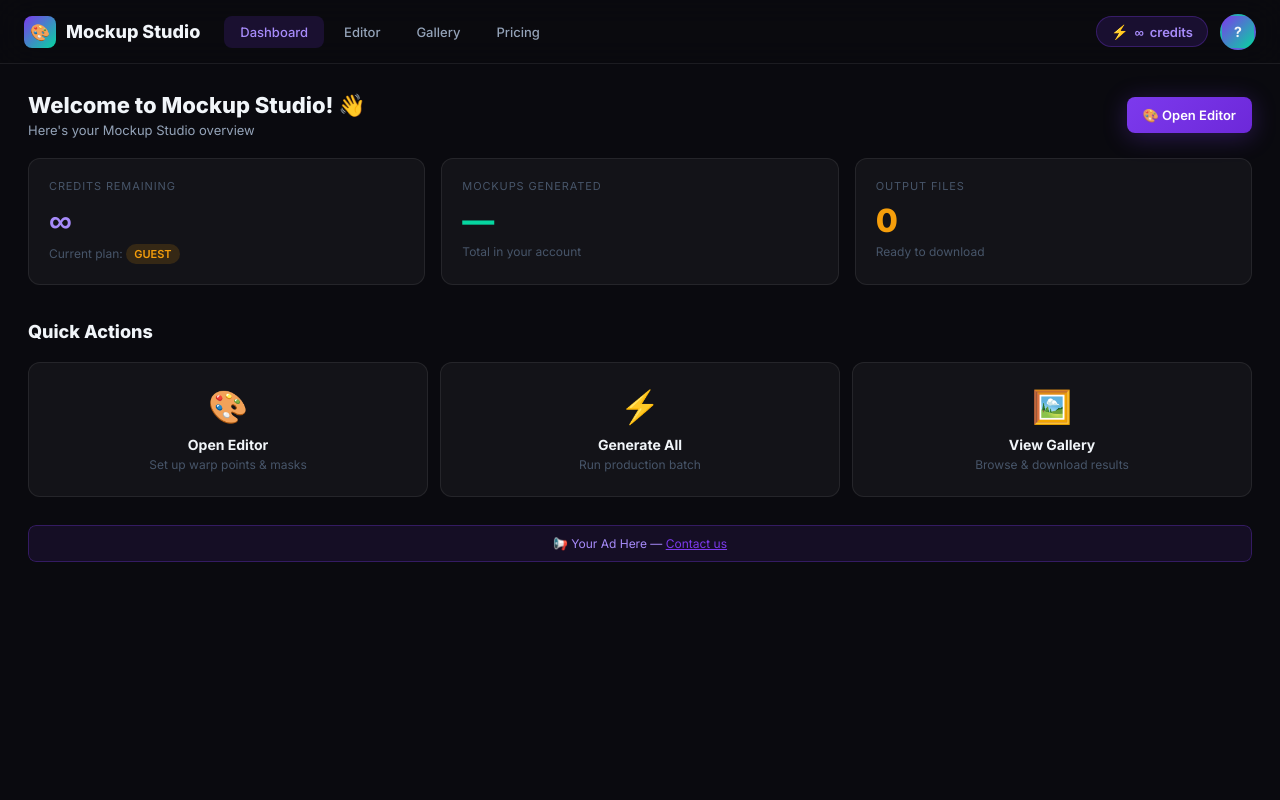
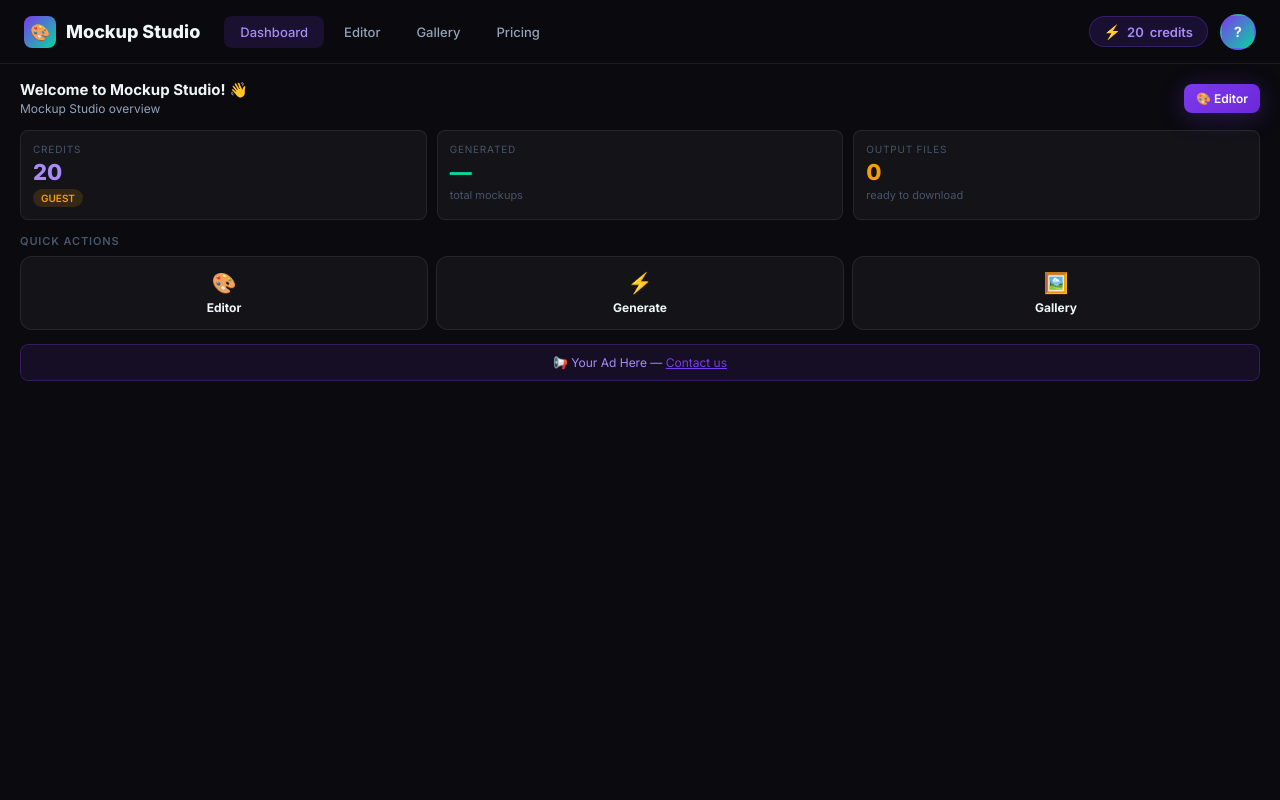
Before and after one commit to turkerpro/MockupStudio, a Flask app: page /studio in a window 1280 px wide. Run offline with Flask 3, Linux system fonts and the light colour scheme; data that the repository does not hold is empty.

Commit message:
fix: compact dashboard layout and enforce 2 credits per mockup with guest session tracking

```diff
--- a/app.py
+++ b/app.py
@@ -219,7 +219,9 @@ def logout():
 def me():
     u = current_user()
     if not u:
-        return jsonify({'user': None})
+        if 'guest_credits' not in session:
+            session['guest_credits'] = 20
+        return jsonify({'user': None, 'guest_credits': session['guest_credits']})
     return jsonify({'user': {k: v for k, v in u.items() if k != 'password'}})
 
 # --- Main APIs ---
@@ -262,14 +264,20 @@ def generate_mockups():
     bg_count = len([f for f in os.listdir(app.config['BACKGROUNDS_FOLDER']) if f.lower().endswith(('.jpg', '.jpeg', '.png'))])
     total = design_count * bg_count
 
-    # Only deduct credits if user is logged in
-    cost = 0
+    # Every mockup costs exactly 2 credits
+    cost = total * 2
+
     if u:
-        cost = costs.get('generate_bulk', 5) if total >= 10 else costs.get('generate_single', 1) * total
-        cost = max(1, cost)
         ok, msg = deduct_credits(u['id'], cost, 'generate')
         if not ok:
             return jsonify({'status': 'error', 'message': f'Not enough credits! Need {cost}, have {u["credits"]}. Please top up.'}), 402
+    else:
+        if 'guest_credits' not in session:
+            session['guest_credits'] = 20
+        if session['guest_credits'] < cost:
+            return jsonify({'status': 'error', 'message': f'Not enough credits! Need {cost}, have {session["guest_credits"]}. Please sign up for more credits!'}), 402
+        session['guest_credits'] -= cost
+        session.modified = True
 
     try:
         result = subprocess.run(['python', 'generate.py'], capture_output=True, text=True, timeout=300)
@@ -281,6 +289,9 @@ def generate_mockups():
         if u:
             u_fresh = find_user_by_id(u['id'])
             update_user(u['id'], {'credits': u_fresh['credits'] + cost})
+        else:
+            session['guest_credits'] += cost
+            session.modified = True
         return jsonify({'status': 'error', 'message': str(e)}), 500
 
 @app.route('/api/remove-bg', methods=['POST'])
--- a/templates/index.html
+++ b/templates/index.html
@@ -518,55 +518,53 @@
     <main class="main-area">
 
         <!-- DASHBOARD TAB -->
-        <div class="tab-content active scrollable-page" id="tab-dashboard">
-            <div class="section-header">
+        <div class="tab-content active scrollable-page" id="tab-dashboard" style="padding:16px 20px;">
+            <!-- HEADER ROW -->
+            <div style="display:flex;align-items:center;justify-content:space-between;margin-bottom:14px;">
                 <div>
-                    <h2 id="welcome-msg">Welcome back! 👋</h2>
-                    <p style="color:var(--text-secondary);font-size:13px;margin-top:4px;">Here's your Mockup Studio overview</p>
+                    <div id="welcome-msg" style="font-size:15px;font-weight:700;">Welcome back! 👋</div>
+                    <div style="color:var(--text-secondary);font-size:12px;margin-top:2px;">Mockup Studio overview</div>
                 </div>
-                <button class="btn btn-primary" style="width:auto;" onclick="switchTab('editor')">🎨 Open Editor</button>
+                <button class="btn btn-primary btn-sm" style="width:auto;" onclick="switchTab('editor')">🎨 Editor</button>
             </div>
-            <div class="dashboard-grid" style="margin-bottom:28px;">
-                <div class="stat-card stat-purple">
-                    <div class="stat-label">Credits Remaining</div>
-                    <div class="stat-value" id="stat-credits">—</div>
-                    <div class="stat-sub">Current plan: <span id="stat-plan" class="badge badge-purple">—</span></div>
+
+            <!-- STAT CARDS -->
+            <div style="display:grid;grid-template-columns:repeat(3,1fr);gap:10px;margin-bottom:14px;">
+                <div style="background:var(--bg-card);border:1px solid var(--border);border-radius:var(--radius-sm);padding:12px;">
+                    <div style="font-size:10px;color:var(--text-muted);text-transform:uppercase;letter-spacing:0.08em;margin-bottom:4px;">Credits</div>
+                    <div style="font-size:22px;font-weight:800;color:var(--purple-light);" id="stat-credits">—</div>
+                    <div style="margin-top:3px;"><span id="stat-plan" class="badge badge-purple" style="font-size:10px;">—</span></div>
                 </div>
-                <div class="stat-card stat-teal">
-                    <div class="stat-label">Mockups Generated</div>
-                    <div class="stat-value" id="stat-generated">0</div>
-                    <div class="stat-sub">Total in your account</div>
+                <div style="background:var(--bg-card);border:1px solid var(--border);border-radius:var(--radius-sm);padding:12px;">
+                    <div style="font-size:10px;color:var(--text-muted);text-transform:uppercase;letter-spacing:0.08em;margin-bottom:4px;">Generated</div>
+                    <div style="font-size:22px;font-weight:800;color:var(--teal);" id="stat-generated">0</div>
+                    <div style="font-size:11px;color:var(--text-muted);margin-top:3px;">total mockups</div>
                 </div>
-                <div class="stat-card stat-warning">
-                    <div class="stat-label">Output Files</div>
-                    <div class="stat-value" id="stat-output">0</div>
-                    <div class="stat-sub">Ready to download</div>
+                <div style="background:var(--bg-card);border:1px solid var(--border);border-radius:var(--radius-sm);padding:12px;">
+                    <div style="font-size:10px;color:var(--text-muted);text-transform:uppercase;letter-spacing:0.08em;margin-bottom:4px;">Output Files</div>
+                    <div style="font-size:22px;font-weight:800;color:var(--warning);" id="stat-output">0</div>
+                    <div style="font-size:11px;color:var(--text-muted);margin-top:3px;">ready to download</div>
                 </div>
             </div>
 
             <!-- QUICK ACTIONS -->
-            <div class="section-header" style="margin-top:8px;">
-                <h2 style="font-size:18px;">Quick Actions</h2>
-            </div>
-            <div style="display:grid;grid-template-columns:repeat(auto-fit,minmax(180px,1fr));gap:12px;margin-bottom:28px;">
-                <div class="card" style="cursor:pointer;text-align:center;padding:24px;" onclick="switchTab('editor')">
-                    <div style="font-size:32px;margin-bottom:10px;">🎨</div>
-                    <div style="font-weight:700;">Open Editor</div>
-                    <div style="font-size:12px;color:var(--text-muted);margin-top:4px;">Set up warp points & masks</div>
+            <div style="font-size:11px;font-weight:600;text-transform:uppercase;letter-spacing:0.08em;color:var(--text-muted);margin-bottom:8px;">Quick Actions</div>
+            <div style="display:grid;grid-template-columns:repeat(3,1fr);gap:8px;margin-bottom:14px;">
+                <div class="card" style="cursor:pointer;text-align:center;padding:14px 10px;" onclick="switchTab('editor')">
+                    <div style="font-size:20px;margin-bottom:5px;">🎨</div>
+                    <div style="font-weight:700;font-size:12px;">Editor</div>
                 </div>
-                <div class="card" style="cursor:pointer;text-align:center;padding:24px;" onclick="quickGenerate()">
-                    <div style="font-size:32px;margin-bottom:10px;">⚡</div>
-                    <div style="font-weight:700;">Generate All</div>
-                    <div style="font-size:12px;color:var(--text-muted);margin-top:4px;">Run production batch</div>
+                <div class="card" style="cursor:pointer;text-align:center;padding:14px 10px;" onclick="quickGenerate()">
+                    <div style="font-size:20px;margin-bottom:5px;">⚡</div>
+                    <div style="font-weight:700;font-size:12px;">Generate</div>
                 </div>
-                <div class="card" style="cursor:pointer;text-align:center;padding:24px;" onclick="switchTab('gallery')">
-                    <div style="font-size:32px;margin-bottom:10px;">🖼️</div>
-                    <div style="font-weight:700;">View Gallery</div>
-                    <div style="font-size:12px;color:var(--text-muted);margin-top:4px;">Browse & download results</div>
+                <div class="card" style="cursor:pointer;text-align:center;padding:14px 10px;" onclick="switchTab('gallery')">
+                    <div style="font-size:20px;margin-bottom:5px;">🖼️</div>
+                    <div style="font-weight:700;font-size:12px;">Gallery</div>
                 </div>
             </div>
 
-            <!-- AD (result slot - show on dashboard for free users) -->
+            <!-- AD -->
             <div class="ad-container" id="dashboard-ad"></div>
         </div>
 
@@ -647,6 +645,7 @@
 <script>
 // ─── STATE ───────────────────────────────────────────────
 let currentUser = null;
+let guestCredits = 20;
 let globalConfig = {};
 let siteConfig = {};
 let currentBgFile = null;
@@ -705,6 +704,7 @@ async function loadMe() {
     const res = await fetch('/api/auth/me');
     const data = await res.json();
     currentUser = data.user;
+    if (data.guest_credits !== undefined) guestCredits = data.guest_credits;
     updateUserUI();
     // Auth is optional — guests can use the tool freely
 }
@@ -712,10 +712,10 @@ function updateUserUI() {
     const av = document.getElementById('user-avatar-btn');
     if (!currentUser) {
         av.textContent = '?';
-        document.getElementById('credit-count').textContent = '∞';
+        document.getElementById('credit-count').textContent = guestCredits;
         document.getElementById('dd-name').textContent = 'Guest';
         document.getElementById('dd-email').textContent = 'Not signed in';
-        document.getElementById('stat-credits').textContent = '∞';
+        document.getElementById('stat-credits').textContent = guestCredits;
         document.getElementById('stat-plan').textContent = 'GUEST';
         document.getElementById('stat-plan').className = 'badge badge-warning';
         document.getElementById('stat-generated').textContent = '—';
@@ -996,7 +996,9 @@ async function doGenerate() {
     const data=await res.json();
     hideLoader();
     if(data.status==='success'){
-        if (currentUser) { currentUser.credits -= (data.cost||0); updateUserUI(); }
+        if (currentUser) { currentUser.credits -= (data.cost||0); }
+        else { guestCredits -= (data.cost||0); }
+        updateUserUI();
         showToast(`Done! ${data.total||0} mockups created! 🎉`);
         loadDashboard();
         if (!currentUser || currentUser.plan==='free') {
```
